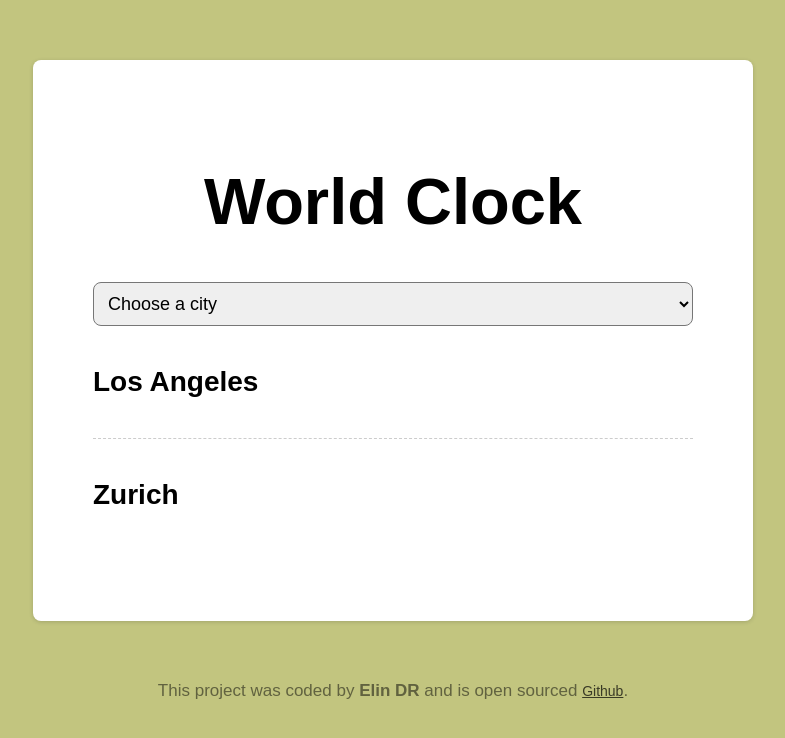
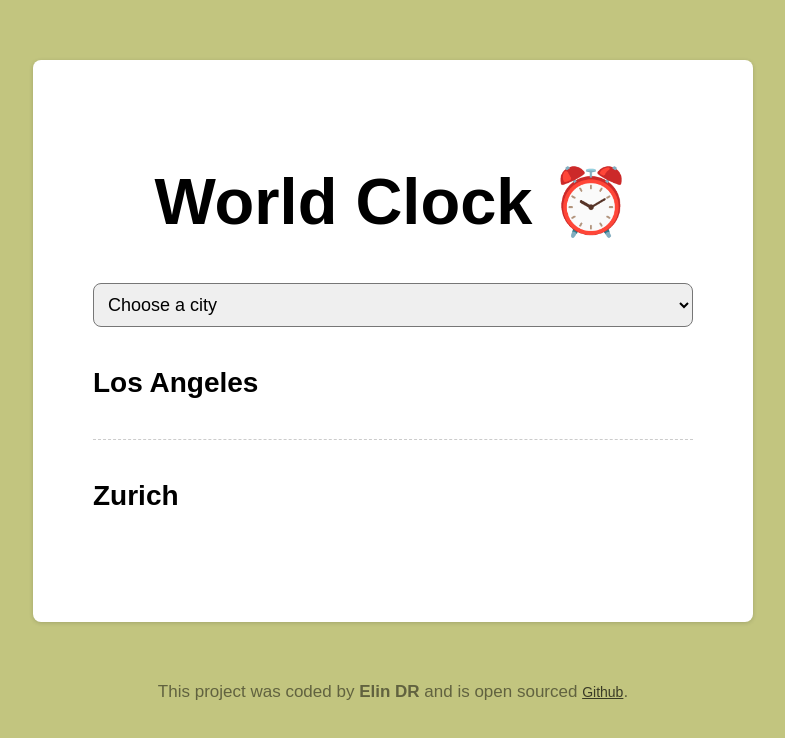
Before and after one commit to elin17/world-clock, a plain HTML site: page index.html in a window 1280 px wide. Shown: the whole page, without its empty margins (247-1032 px from the left). Drawn offline with nearby package versions, Linux system fonts and the light colour scheme; a script that the page names is missing.

Commit message:
Added emoji to h1.

```diff
--- a/index.html
+++ b/index.html
@@ -10,7 +10,7 @@
   </head>
   <body>
     <div class="container">
-      <h1>World Clock</h1>
+      <h1>World Clock ⏰</h1>
       <select id="city">
         <option value="">Choose a city</option>
         <option value="current">My current location</option>
```
